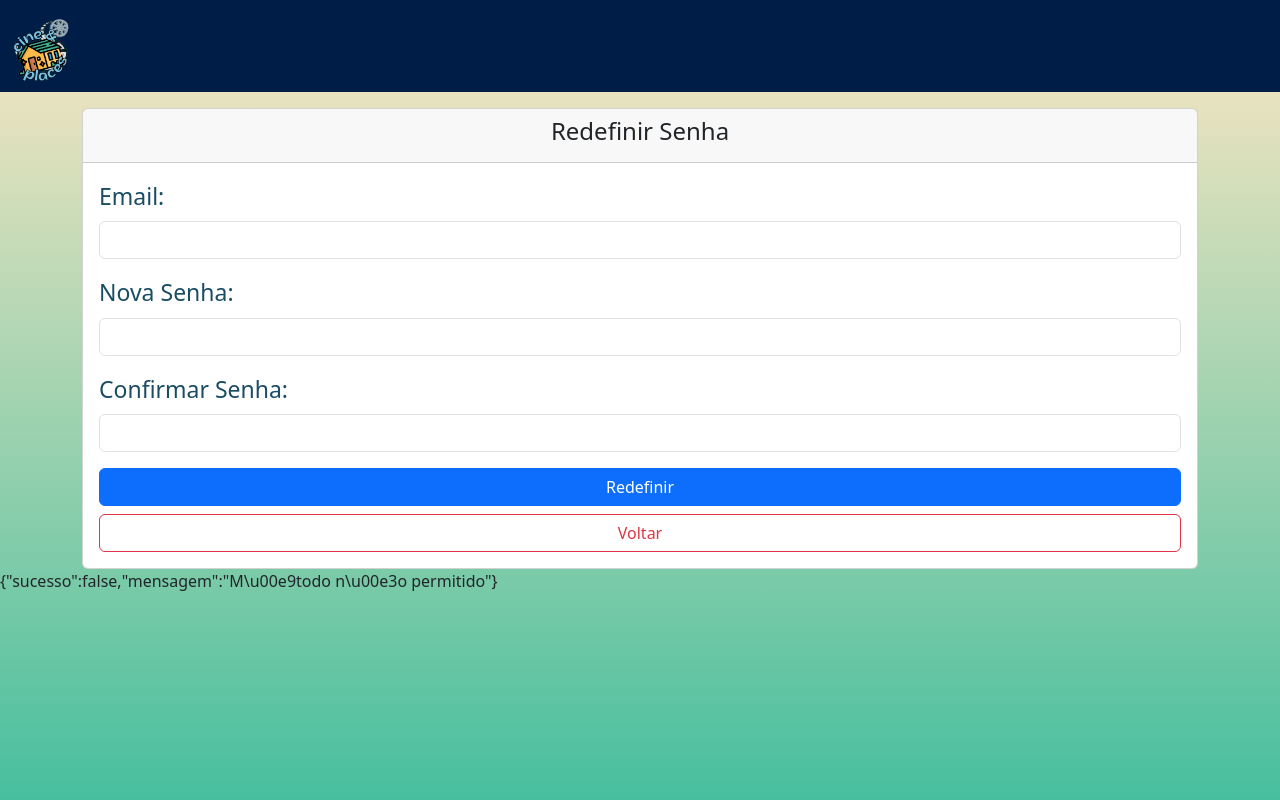
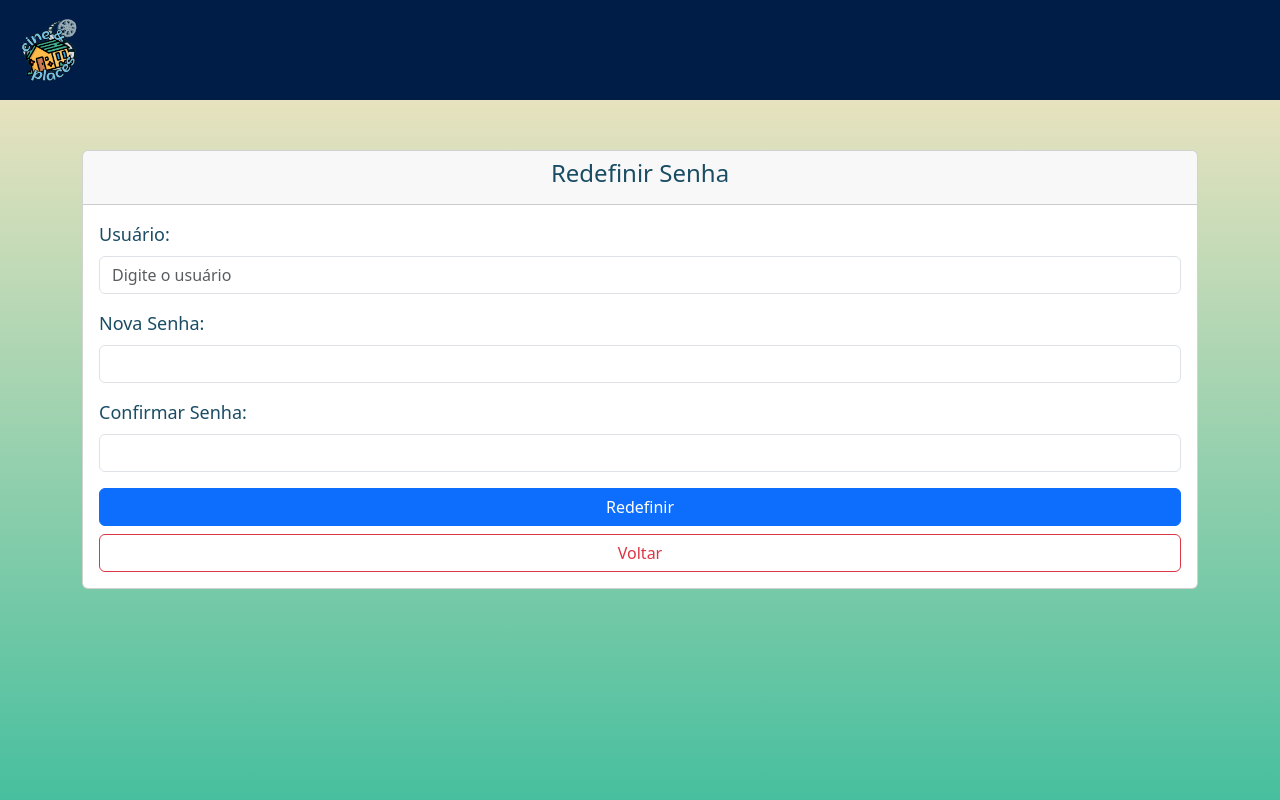
Before and after one commit to julia-daniluski/SPRINT-semestre3, a PHP site: page /redefinirsenha.php in a window 1280 px wide. Run offline with PHP 8.4, Linux system fonts and the light colour scheme.

Commit message:
redefinir senha

```diff
--- a/data/usuarios.json
+++ b/data/usuarios.json
@@ -1,12 +1,12 @@
 [
     {
         "username": "admin",
-        "password": "$2y$12$mGA2OTS41tw4m/cc.q3NQOpS12j.UrXazTCmmxuEMSLOCh0QWI/4W",
+        "password": "$2y$12$ymf.Q7vaETSWih0OAk0VQ.fQniv8ljP53pmB36XFCFmP0AV.2grNm",
         "perfil": "admin"
     },
     {
         "username": "usuario",
-        "password": "$2y$12$0B73Rz5myP6.Xusqbm8esOy1m3fjDlCdSvpFNIA8TFhZ8x/rycn8a",
+        "password": "$2y$12$0B73Rz5myP6.Xusqbm8esOy1m3fjDlCdSvpFNIA8TFhZ8x\/rycn8a",
         "perfil": "usuario"
     }
 ]
--- a/public/redefinirsenha.php
+++ b/public/redefinirsenha.php
@@ -1,199 +1,22 @@
-<!DOCTYPE html>
-<html lang="pt-br">
-<head>
-    <meta charset="UTF-8">
-    <meta name="viewport" content="width=device-width, initial-scale=1.0">
-    <title>Login - Locadora de veículos</title>
-    <!-- Link do bootstrap -->
-    <link href="https://cdn.jsdelivr.net/npm/bootstrap@5.3.3/dist/css/bootstrap.min.css" rel="stylesheet" integrity="sha384-QWTKZyjpPEjISv5WaRU9OFeRpok6YctnYmDr5pNlyT2bRjXh0JMhjY6hW+ALEwIH" crossorigin="anonymous">
-    <!-- Link dos ícones -->
-    <link rel="stylesheet" href="https://cdn.jsdelivr.net/npm/bootstrap-icons@1.11.3/font/bootstrap-icons.min.css">
-    <!-- Link para CSS -->
-    <link rel="stylesheet" href="styles/styleredefinir.css">
-    <style>
-        @import url('https://fonts.googleapis.com/css2?family=Inter:ital,opsz,wght@0,14..32,100..900;1,14..32,100..900&display=swap');
-
-*{
-    margin: 0;
-    padding: 0;
-    box-sizing: border-box; /* Define o modelo de caixa para incluir padding e borda no tamanho total do elemento */
-}
-
-:root {
-  --primary-color: #001D47; /* azul */
-}
-
-html{
-    font-family: 'Inter', 'sans-serif';
-    height: 100%;
-    }
-
-body {
-    /* para navegadores antigos */
-    background: #FEE7C3;
-
-    /* Gradiente para navegadores modernos */
-    background: linear-gradient(0deg, rgba(71, 191, 158, 1)  0%, rgba(254, 231, 195, 1) 100%);
-    min-height: 100vh;
-    margin: 0;
-    background-repeat: no-repeat;
-    background-size: cover; /* garante que preencha a tela */
-}
+<?php
 
 
-
-
-/*  Cabeçalho */
-header{
-    background-color: #001D47;
-    color: #fff;
-    padding: 2px;
-    display: flex;
-    justify-content: space-between;
-    align-items: center;
-}
-
-
-header .logo {
-    max-width: 80px;
-    height: 80px;
-}
-
-
-header .empresa{
-    display: flex;
-    flex-direction: row;
-}
-
-.navlist{
-    display: flex;
-    flex-direction: row;
-}
-
-li{
-    list-style-type: none;
-}
-
-li a{
-    text-decoration: none;
-    margin: 10px;
-    color: #fff;
-    font-size: 22px;
-}
-
-.usuario{
-    display: flex;
-    flex-direction: row;
-}
-
-.segcontainer{
-    height: 520px;
-}
-
-.login {
-        display: flex;
-        flex-direction: row;
-        justify-content: center; /* Centraliza tudo horizontalmente */
-        align-items: flex-start; /* Alinha ao topo */
-        gap: 40px; /* Espaço entre os containers */
-        padding: 50px;
-}
-
-.login-container {
-        width: 400px;
-        margin: 100px auto;
-        /* background: #fdf3ffb1;
-        text-align: center;
-        padding: 20px;
-        box-sizing: border-box; */
-}
-
-
-.password-toggle{
-    position: absolute;
-    right: 15px;
-    top: 50%;
-    transform: translateY(-50%);
-    cursor: pointer;
-}
-
-/*tela redefinir*/
-.log{
-    color: #1A4C64;
-    font-size: 25px;
-    text-align: center;
-    font-weight: bold;
-}
-
-label{
-    color: #1A4C64;
-    font-size: 23px;
-    text-align: center;
-}
-
-
-@media{
-    /*Diminuir container*/
-}
-        </style>
-
-<body>
-    <!-- deixar header -->
-    <header>
-        <div class="empresa">
-            <img src="img/logo.png" alt="logo da página" class="logo mt-2">
-        </div>
-    </header>
-
-    <!-- Conteúdo principal -->
-    <main>
-        <div class="container-sm mt-3">
-            <div class="card w-100 h-100">
-                <div class="card-header">
-                    <h4 class="text-center">Redefinir Senha</h4>
-                </div>
-                <div class="card-body">
-                    <form onsubmit="event.preventDefault(); redefinirSenha();">
-                        <div class="mb-3">
-                            <label for="user" class="form-label">Email:</label>
-                            <input type="email" id="user" class="form-control" required>
-                        </div>
-                        <div class="mb-3 position-relative">
-                            <label for="novaSenha" class="form-label">Nova Senha:</label>
-                            <input type="password" id="novaSenha" class="form-control" required>
-                        </div>
-                        <div class="mb-3 position-relative">
-                            <label for="confirmaSenha" class="form-label">Confirmar Senha:</label>
-                            <input type="password" id="confirmaSenha" class="form-control" required>
-                        </div>
-                        <button type="submit" class="btn btn-primary w-100">Redefinir</button>
-                        <a href="login.php" class="btn btn-outline-danger w-100 mt-2">Voltar</a>
-                    </form>
-                </div>
-            </div>
-        </div>
-        <?php
-header("Content-Type: application/json");
-
-// Verifica método POST
-if ($_SERVER['REQUEST_METHOD'] !== 'POST') {
-    echo json_encode(["sucesso" => false, "mensagem" => "Método não permitido"]);
-    exit;
-}
-
+// Verifica se é POST
+if ($_SERVER['REQUEST_METHOD'] === 'POST') {
     // Lê o corpo JSON da requisição
     $input = json_decode(file_get_contents('php://input'), true);
 
-if (!isset($input['email']) || !isset($input['senha'])) {
+    // Verifica se os dados foram enviados
+    if (!isset($input['username']) || !isset($input['senha'])) {
         echo json_encode(["sucesso" => false, "mensagem" => "Dados incompletos"]);
         exit;
     }
 
-$email = strtolower(trim($input['email']));
+    $username = strtolower(trim($input['username']));
     $novaSenha = $input['senha'];
 
     // Caminho do JSON
-$arquivo = 'usuarios.json';
+    $arquivo = __DIR__ . '/../data/usuarios.json';
 
     // Verifica se o arquivo existe
     if (!file_exists($arquivo)) {
@@ -201,7 +24,7 @@
         exit;
     }
 
-// Lê o JSON
+    // Lê os dados do JSON
     $usuariosJson = file_get_contents($arquivo);
     $usuarios = json_decode($usuariosJson, true);
 
@@ -210,12 +33,12 @@
         exit;
     }
 
-// Atualiza senha se encontrar o usuário
+    // Busca o usuário e atualiza a senha
     $usuarioEncontrado = false;
 
     foreach ($usuarios as &$usuario) {
-    if (strtolower($usuario['email']) === $email) {
-        $usuario['senha'] = password_hash($novaSenha, PASSWORD_DEFAULT);
+        if (strtolower($usuario['username']) === $username) {
+            $usuario['password'] = password_hash($novaSenha, PASSWORD_DEFAULT);
             $usuarioEncontrado = true;
             break;
         }
@@ -226,19 +49,94 @@
         exit;
     }
 
-// Salva JSON atualizado
+    // Salva os dados atualizados
     if (file_put_contents($arquivo, json_encode($usuarios, JSON_PRETTY_PRINT | JSON_UNESCAPED_UNICODE))) {
         echo json_encode(["sucesso" => true, "mensagem" => "Senha atualizada com sucesso"]);
     } else {
         echo json_encode(["sucesso" => false, "mensagem" => "Erro ao salvar os dados"]);
     }
+    exit;
+}
 ?>
 
+<!DOCTYPE html>
+<html lang="pt-br">
+<head>
+    <meta charset="UTF-8">
+    <meta name="viewport" content="width=device-width, initial-scale=1.0">
+    <title>Redefinir Senha</title>
+    <link href="https://cdn.jsdelivr.net/npm/bootstrap@5.3.3/dist/css/bootstrap.min.css" rel="stylesheet">
+    <link rel="stylesheet" href="https://cdn.jsdelivr.net/npm/bootstrap-icons@1.11.3/font/bootstrap-icons.min.css">
+    <style>
+        body {
+            background: linear-gradient(0deg, rgba(71, 191, 158, 1) 0%, rgba(254, 231, 195, 1) 100%);
+            min-height: 100vh;
+        }
+
+        header {
+            background-color: #001D47;
+            color: #fff;
+            padding: 10px;
+            display: flex;
+            align-items: center;
+        }
+
+        .logo {
+            max-width: 80px;
+            height: 80px;
+        }
+
+        .container-sm {
+            margin-top: 50px;
+        }
+
+        label {
+            color: #1A4C64;
+            font-size: 18px;
+        }
+
+        h4 {
+            color: #1A4C64;
+        }
+    </style>
+</head>
+<body>
+    <header>
+        <img src="img/logo.png" alt="logo da página" class="logo">
+    </header>
+
+    <main>
+        <div class="container-sm">
+            <div class="card">
+                <div class="card-header text-center">
+                    <h4>Redefinir Senha</h4>
+                </div>
+                <div class="card-body">
+                    <form onsubmit="event.preventDefault(); redefinirSenha();">
+                    <div class="mb-3">
+    <label for="user" class="form-label">Usuário:</label>
+    <input type="text" name="username" id="user" class="form-control" required placeholder="Digite o usuário">
+</div>
+
+                        <div class="mb-3">
+                            <label for="novaSenha" class="form-label">Nova Senha:</label>
+                            <input type="password" id="novaSenha" class="form-control" required>
+                        </div>
+                        <div class="mb-3">
+                            <label for="confirmaSenha" class="form-label">Confirmar Senha:</label>
+                            <input type="password" id="confirmaSenha" class="form-control" required>
+                        </div>
+                        <button type="submit" class="btn btn-primary w-100">Redefinir</button>
+                        <a href="login.php" class="btn btn-outline-danger w-100 mt-2">Voltar</a>
+                    </form>
+                </div>
+            </div>
+        </div>
     </main>
 
     <script>
         function redefinirSenha() {
-            const email = document.getElementById("user").value;
+            const username = document.getElementById("user").value;
             const novaSenha = document.getElementById("novaSenha").value;
             const confirmaSenha = document.getElementById("confirmaSenha").value;
 
@@ -247,10 +145,10 @@
                 return;
             }
 
-            fetch("redefinir-senha.php", {
+            fetch(window.location.href, {
                 method: "POST",
                 headers: { "Content-Type": "application/json" },
-                body: JSON.stringify({ email: email, senha: novaSenha })
+                body: JSON.stringify({ username: username, senha: novaSenha })
             })
             .then(res => res.json())
             .then(data => {
```
Lines whose indentation alone changed are shown as unchanged.
